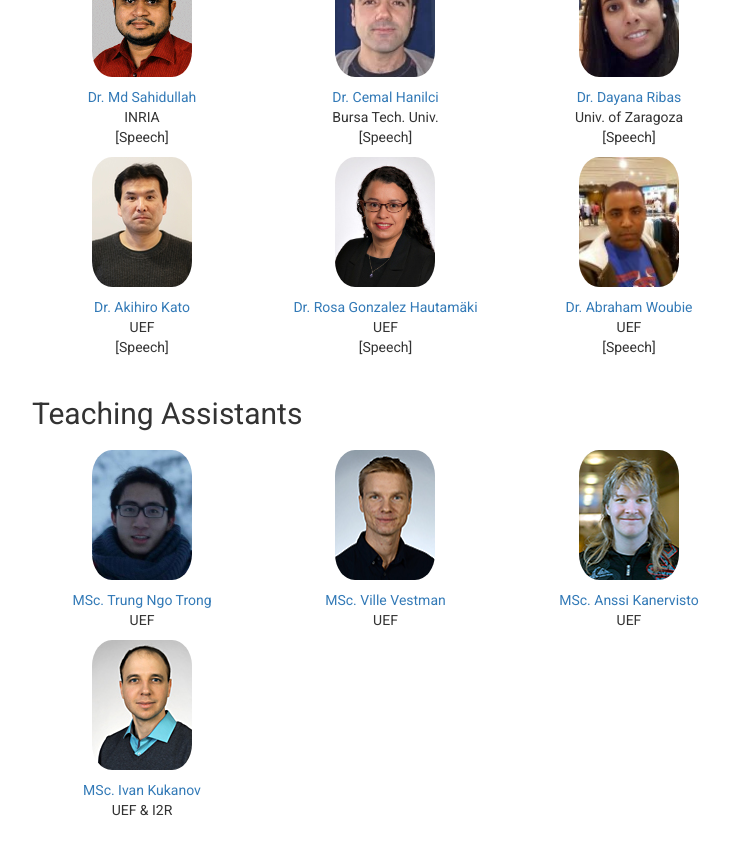
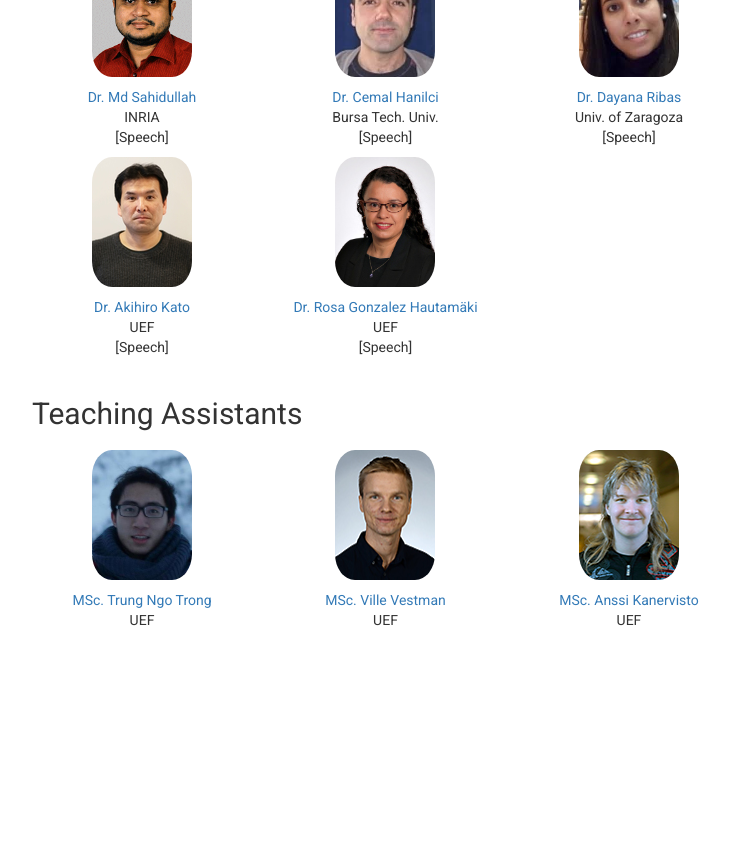
Before and after one commit to abrahamwoubie/Summer_School_RL, a Jekyll site: the page built from people.md, in a window 1280 px wide and 900 px high, scrolled down 950 px. Shown: the top 855 px of the window, without its empty margins (173-902 px from the left). Built offline with Jekyll 4.4.1, drawn with Linux system fonts in a browser that asks for light colours; nearby versions of some CDN libraries; after the commit the page ends 1660 px from its top, so only the background shows below that.

Commit message:
people and schedule updated

```diff
--- a/_data/people.yml
+++ b/_data/people.yml
@@ -51,11 +51,6 @@ lecturers:
   topic: "Speech"
   photo: "img/rosa.jpg"
   site: "http://cs.uef.fi/~rgonza/"
-- name: "Dr. Abraham Woubie"
-  organization: "UEF"
-  topic: "Speech"
-  photo: "img/woubie.jpg"
-  site: "https://scholar.google.com/citations?user=YyhFChIAAAAJ&hl=en"
 
 
 teaching_assistants:
@@ -71,7 +66,3 @@ teaching_assistants:
   organization: "UEF"
   photo: "img/anssi.jpg"
   site:  "http://cs.uef.fi/~anssk/"
-- name: "MSc. Ivan Kukanov"
-  organization: "UEF & I2R"
-  photo: "img/ivan.jpg"
-  site: "http://kukanov.com/"
```
Also changed, not shown: schedule.md (+2 -2 lines).
